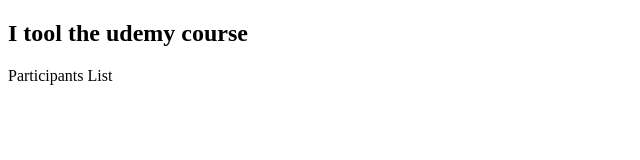
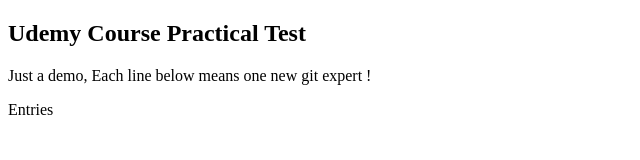
Before and after one commit to chai-trainer/gitfornondevelopers, a plain HTML site: page index.html in a window 1280 px wide. Shown: the whole page, without its empty margins (0-640 px from the left). Drawn offline with Linux system fonts and the light colour scheme.

Commit message:
Update index.html

```diff
--- a/index.html
+++ b/index.html
@@ -5,9 +5,10 @@
   </head>
 
   <body>
-    <h2>I tool the udemy course</h2>
+    <h2>Udemy Course Practical Test</h2>
     <p>
-      Participants List
+      Just a demo, Each line below means one new git expert !
     </p>
+    <p>Entries</p>
   </body>
 </html>
```
